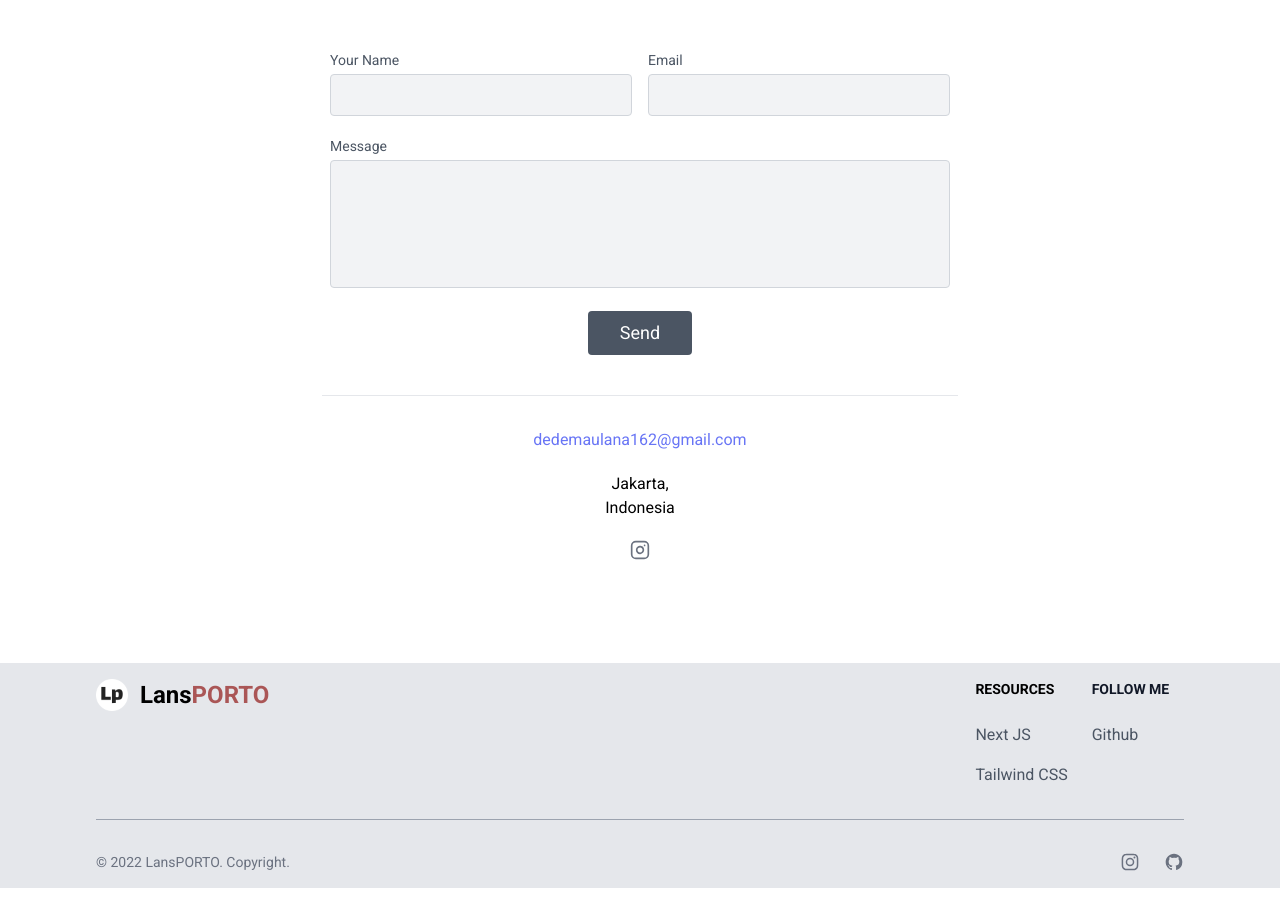
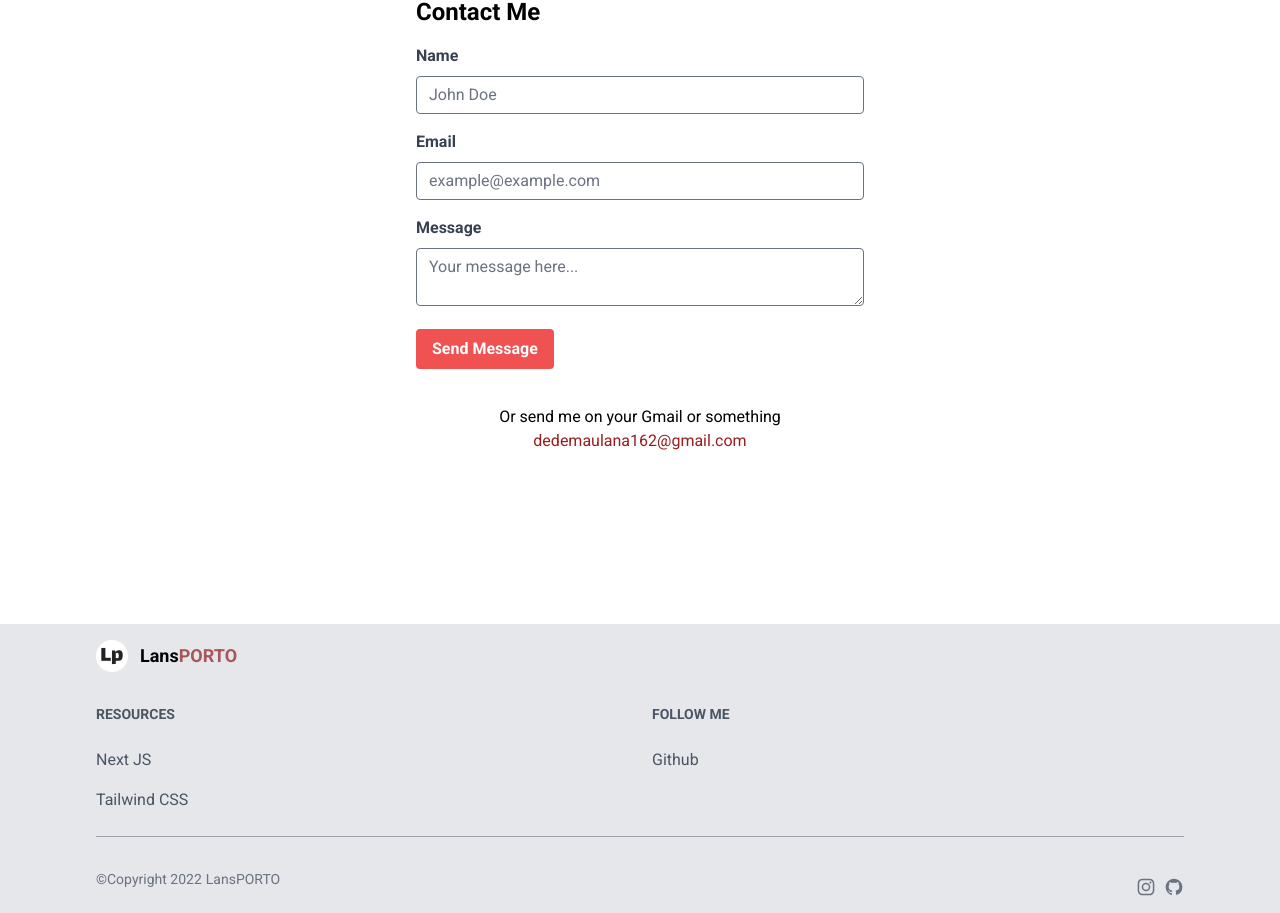
Before and after one commit to maullana19/lansportofol, a Next.js app: page /contact in a window 1280 px wide. Shown: the part 176-1089 px from the top of the page. Before the commit the page ends 1064 px from the top, so only its background shows below. Built offline with nearby package versions, Linux system fonts and the light colour scheme.

Commit message:
fixing all UI

```diff
--- /dev/null
+++ b/src/app/blog/dailyblog/page.tsx
@@ -0,0 +1,9 @@
+
+
+const DailyBlog = () => {
+  return (
+    <div>DAILY BLOGS</div>
+  )
+}
+
+export default DailyBlog
--- a/src/app/blog/page.tsx
+++ b/src/app/blog/page.tsx
@@ -1,6 +1,8 @@
 import LayoutWraps from "../components/layoutwrap";
+
+import { Metadata } from "next";
 import BlogLayout from "./layout_blog";
-import { Metadata } from "next";
+
 
 export const metadata: Metadata = {
   title: "Blog",
@@ -11,7 +13,7 @@ export default function BlogPage() {
     <>
       <LayoutWraps>
         <BlogLayout>
-          <div>Currently under development</div>
+          This Page Under Development
         </BlogLayout>
       </LayoutWraps>
     </>
--- a/src/app/components/footer/footers.tsx
+++ b/src/app/components/footer/footers.tsx
@@ -5,10 +5,10 @@ import Link from "next/link";
 
 const Footers = () => {
   return (
-    <footer className="px-24 py-4 bg-gray-200">
-      <div className="mx-auto  ">
-        <div className="md:flex md:justify-between">
-          <div className="mb-6 md:mb-0">
+    <footer className=" bg-gray-200 px-4 py-4 md:px-24">
+      <div className="mx-auto ">
+        <div className="">
+          <div className="mb-6 md:mb-8">
             <Link href="#" className="flex items-center">
               <Image
                 src="/logo/logo-192x.png"
@@ -17,14 +17,14 @@ const Footers = () => {
                 width={32}
                 height={32}
               />
-              <span className="self-center text-2xl font-semibold whitespace-nowrap ">
+              <span className="self-center text-lg font-semibold whitespace-nowrap ">
                 Lans<span className="text-[#AA5656]">PORTO</span>
               </span>
             </Link>
           </div>
           <div className="grid grid-cols-2 gap-8 sm:gap-6 sm:grid-cols-2">
             <div>
-              <h2 className="mb-6 text-sm font-semibold uppercase ">
+              <h2 className="mb-6 text-sm font-semibold uppercase text-gray-600">
                 Resources
               </h2>
               <ul className="text-gray-600 ">
@@ -41,7 +41,7 @@ const Footers = () => {
               </ul>
             </div>
             <div>
-              <h2 className="mb-6 text-sm font-semibold text-gray-900 uppercase ">
+              <h2 className="mb-6 text-sm font-semibold text-gray-600 uppercase ">
                 Follow Me
               </h2>
               <ul className="text-gray-600 ">
@@ -58,16 +58,15 @@ const Footers = () => {
 
           </div>
         </div>
-        <hr className="my-6 border-gray-400 sm:mx-auto  lg:my-8" />
+        <hr className="my-6 border-gray-400 " />
         <div className="sm:flex sm:items-center sm:justify-between">
-          <span className="text-sm text-gray-500 sm:text-center ">
-            © 2022{" "}
-            <a href={'/'} className="hover:underline">
-              LansPORTO
-            </a>
-            . Copyright.
+          <span className="text-sm text-gray-500 flex ">
+            ©Copyright 2022{" "}
+            <Link href={'/'} className="hover:underline">
+              <span className="ml-1">LansPORTO</span>
+            </Link>
           </span>
-          <div className="flex mt-4 space-x-6 sm:justify-center sm:mt-0">
+          <div className="flex mt-4 space-x-2">
 
             <Link
               href={'https://www.instagram.com/lans19n/'}
@@ -86,9 +85,8 @@ const Footers = () => {
                 />
               </svg>
             </Link>
-
-            <a
-              href='https://github.com/maullana19'
+            <Link
+              href={'https://github.com/maullana19'}
               className="text-gray-500 hover:text-gray-900 "
             >
               <svg
@@ -103,8 +101,7 @@ const Footers = () => {
                   clipRule="evenodd"
                 />
               </svg>
-            </a>
-
+            </Link>
           </div>
         </div>
       </div>
--- a/src/app/components/main/home/section1.tsx
+++ b/src/app/components/main/home/section1.tsx
@@ -3,21 +3,21 @@ import Link from "next/link";
 
 const SectionsHome1 = () => {
   return (
-    <section className="bg-center bg-no-repeat bg-[url('/img/bg-image1.jpg')] bg-gray-600 bg-blend-multiply">
-      <div className="px-4 mx-auto max-w-screen-xl text-center py-24 lg:py-56">
-        <h1 className="mb-4 text-4xl font-extrabold tracking-tight leading-none text-white md:text-5xl lg:text-6xl">
+    <section className="bg-[url('/img/bg-image1.jpg')] bg-gray-600 flex bg-blend-multiply bg-cover md:bg-center min-h-screen justify-center items-center">
+      <div className="px-4 mx-auto  text-center py-24 ">
+        <h1 className="mb-6 text-5xl font-extrabold  md:tracking-tighter leading-none text-white md:text-5xl lg:text-6xl">
           Welcome To My Website
         </h1>
-        <p className="mb-8 text-lg font-normal text-gray-300 lg:text-xl sm:px-16 lg:px-48">
+        <p className="mb-8 text-lg font-normal text-gray-300 ">
           Where here I focus on exploring a world that is unknown to all of us and finding out how the world and nature work
 
 
         </p>
 
-        <div className="flex flex-col space-y-4 sm:flex-row sm:justify-center sm:space-y-0 sm:space-x-4">
+        <div className="flex flex-col space-y-4 ">
           <Link
             href={'/about'}
-            className="inline-flex justify-center items-center py-2 px-3 text-base font-medium text-center text-white rounded-lg hover:text-white hover:bg-red-500 hover:animate-bounce"
+            className="inline-flex justify-center items-center py-2 px-3 font-medium text-center text-white rounded-lg hover:text-white hover:bg-[#b14e46] hover:animate-bounce"
           >
             Get started
             <svg
--- a/src/app/contact/page.tsx
+++ b/src/app/contact/page.tsx
@@ -7,97 +7,65 @@ export default function ContactPage() {
   return (
     <>
       <LayoutWraps>
-        <section className="relative">
-          <div className="container px-5 py-24 mx-auto">
-            <div className="flex flex-col text-center w-full mb-12">
-              <h1 className="sm:text-3xl text-2xl font-medium title-font mb-4 text-gray-900">
-                Contact Me
-              </h1>
-              <p className="lg:w-2/3 mx-auto leading-relaxed text-base">
-                If I am not busy I will check it regularly
-              </p>
-            </div>
-            <div className="lg:w-1/2 md:w-2/3 mx-auto">
-              <div className="flex flex-wrap -m-2">
-                <div className="p-2 w-1/2">
-                  <div className="relative">
-                    <label htmlFor="name" className="leading-7 text-sm text-gray-600">
-                      Your Name
+        <div className="h-screen flex justify-center items-center">
+          <div className="w-full max-w-md">
+            <h2 className="text-2xl font-bold mb-4">Contact Me</h2>
+            <form>
+              <div className="mb-4">
+                <label
+                  className="block text-gray-700 font-bold mb-2"
+                  htmlFor="name"
+                >
+                  Name
                 </label>
                 <input
+                  className="appearance-none border rounded w-full py-2 px-3 text-gray-700 leading-tight focus:outline-none focus:shadow-outline"
+                  id="name"
                   type="text"
-                      id="name"
-                      name="name"
-                      className="w-full bg-gray-200 bg-opacity-50 rounded border border-gray-300 focus:border-indigo-500 focus:bg-white focus:ring-2 focus:ring-indigo-200 text-base outline-none text-gray-700 py-1 px-3 leading-8 transition-colors duration-200 ease-in-out"
+                  placeholder="John Doe"
                 />
               </div>
-                </div>
-                <div className="p-2 w-1/2">
-                  <div className="relative">
-                    <label htmlFor="email" className="leading-7 text-sm text-gray-600">
+              <div className="mb-4">
+                <label
+                  className="block text-gray-700 font-bold mb-2"
+                  htmlFor="email"
+                >
                   Email
                 </label>
                 <input
+                  className="appearance-none border rounded w-full py-2 px-3 text-gray-700 leading-tight focus:outline-none focus:shadow-outline"
+                  id="email"
                   type="email"
-                      id="email"
-                      name="email"
-                      className="w-full bg-gray-200 bg-opacity-50 rounded border border-gray-300 focus:border-indigo-500 focus:bg-white focus:ring-2 focus:ring-indigo-200 text-base outline-none text-gray-700 py-1 px-3 leading-8 transition-colors duration-200 ease-in-out"
+                  placeholder="example@example.com"
                 />
               </div>
-                </div>
-                <div className="p-2 w-full">
-                  <div className="relative">
+              <div className="mb-4">
                 <label
+                  className="block text-gray-700 font-bold mb-2"
                   htmlFor="message"
-                      className="leading-7 text-sm text-gray-600"
                 >
                   Message
                 </label>
                 <textarea
+                  className="appearance-none border rounded w-full py-2 px-3 text-gray-700 leading-tight focus:outline-none focus:shadow-outline"
                   id="message"
-                      name="message"
-                      className="w-full bg-gray-200 bg-opacity-50 rounded border border-gray-300 focus:border-indigo-500 focus:bg-white focus:ring-2 focus:ring-indigo-200 h-32 text-base outline-none text-gray-700 py-1 px-3 resize-none leading-6 transition-colors duration-200 ease-in-out"
-                      defaultValue={""}
-                    />
+
+                  placeholder="Your message here..."
+                ></textarea>
               </div>
-                </div>
-                <div className="p-2 w-full">
-                  <button className="flex mx-auto text-white bg-gray-600 border-0 py-2 px-8 focus:outline-none hover:bg-red-700 rounded text-lg">
-                    Send
+              <button
+                className="  bg-red-500 text-white font-bold py-2 px-4 rounded focus:outline-none focus:shadow-outline"
+                type="submit"
+              >
+                Send Message
               </button>
-                </div>
-                <div className="p-2 w-full pt-8 mt-8 border-t border-gray-200 text-center">
-                  <a className="text-indigo-500">dedemaulana162@gmail.com</a>
-                  <p className="leading-normal my-5">
-                    Jakarta,
-                    <br />
-                    Indonesia
-                  </p>
-                  <span className="inline-flex">
-
-
-                    <Link href={"#"} className=" text-gray-500">
-                      <svg
-                        fill="none"
-                        stroke="currentColor"
-                        strokeLinecap="round"
-                        strokeLinejoin="round"
-                        strokeWidth={2}
-                        className="w-5 h-5"
-                        viewBox="0 0 24 24"
-                      >
-                        <rect width={20} height={20} x={2} y={2} rx={5} ry={5} />
-                        <path d="M16 11.37A4 4 0 1112.63 8 4 4 0 0116 11.37zm1.5-4.87h.01" />
-                      </svg>
-                    </Link>
-
-                  </span>
+            </form>
+            <div className="flex flex-col items-center mt-9">
+              <div>Or send me on your Gmail or something</div>
+              <p className="text-red-800">dedemaulana162@gmail.com</p>
             </div>
           </div>
         </div>
-          </div>
-        </section>
-
       </LayoutWraps>
     </>
   )
```
Also changed, not shown: src/app/blog/layout_blog.tsx (+22 -91 lines), src/app/components/headers/navbars.tsx (+8 -15 lines), src/app/components/main/about/section1.tsx (+27 -30 lines). Lines whose indentation alone changed are shown as unchanged.
